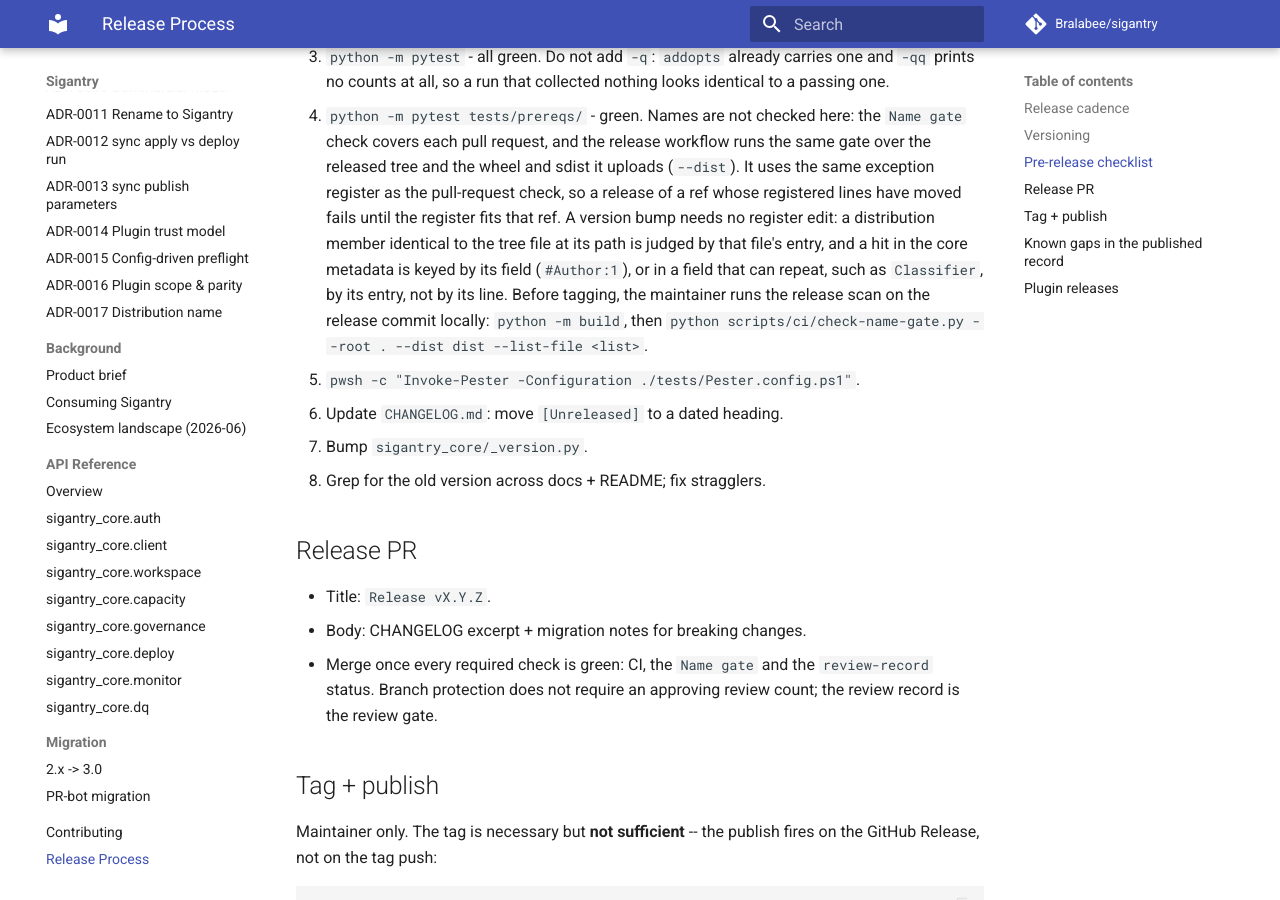
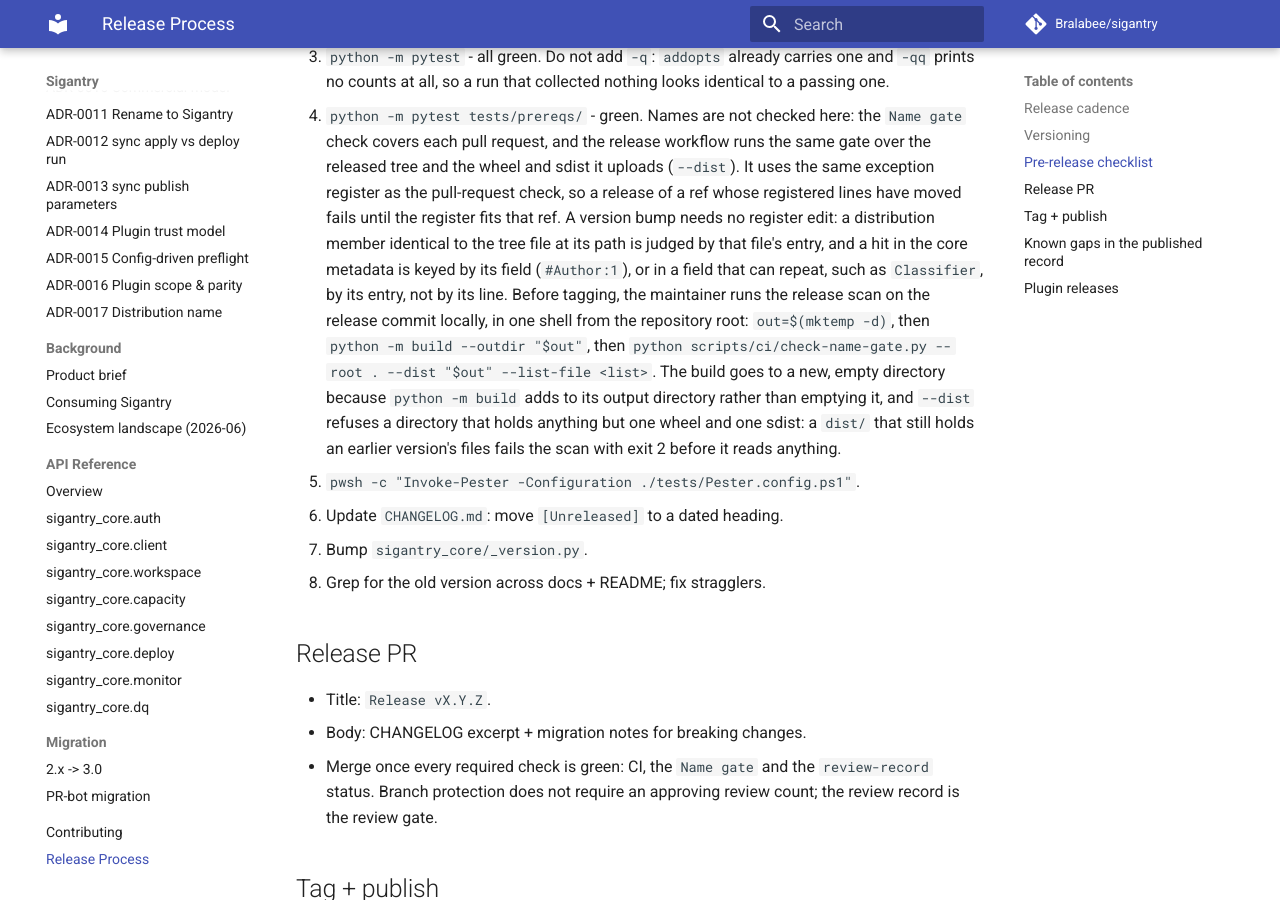
Before and after one commit to Bralabee/sigantry, an MkDocs documentation site: the page built from docs/release-process.md, in a window 1280 px wide and 900 px high, scrolled down 1295 px. Built offline with MkDocs 1.6.1 and Material for MkDocs 9.7.7, drawn with Linux system fonts in a browser that asks for light colours; comment, search, counter and statistics services are not loaded.

Commit message:
docs(release): build the pre-tag scan into a new, empty directory
The pre-release checklist told the maintainer to run python -m build and
then scan with --dist dist. python -m build adds to its output directory
rather than emptying it, and --dist refuses a directory that holds
anything but exactly one wheel and one sdist, because that directory is
what the upload sends. A maintainer who had built any earlier release in
the same checkout would run the only local check of the wheel!/sdist!
register entries and get exit 2 ("it holds 4 entries") for a reason that
has nothing to do with names.

The step now builds into a directory made for the run, outside the tree:
out=$(mktemp -d), then python -m build --outdir "$out", then the gate with
--dist "$out". Nothing is deleted, and the artifacts never sit in the tree
the same run scans. The step says why the directory must be new.

Run as written, in one shell from the root of this branch with a
synthetic list, it built sigantry-1.0.0 and the gate exited 0 (643 files,
296 members identical to the tree). With a token that occurs only in the
wheel's WHEEL file the same scan exited 1 on that member, so it read the
artifacts; with an earlier build's pair beside the new one it exited 2.

```diff
--- a/docs/release-process.md
+++ b/docs/release-process.md
@@ -62,9 +62,15 @@
    path is judged by that file's entry, and a hit in the core metadata is
    keyed by its field (`#Author:1`), or in a field that can repeat, such
    as `Classifier`, by its entry, not by its line. Before tagging, the
-   maintainer runs the release scan on the release commit locally:
-   `python -m build`, then
-   `python scripts/ci/check-name-gate.py --root . --dist dist --list-file <list>`.
+   maintainer runs the release scan on the release commit locally, in one
+   shell from the repository root: `out=$(mktemp -d)`, then
+   `python -m build --outdir "$out"`, then
+   `python scripts/ci/check-name-gate.py --root . --dist "$out" --list-file <list>`.
+   The build goes to a new, empty directory because `python -m build` adds
+   to its output directory rather than emptying it, and `--dist` refuses a
+   directory that holds anything but one wheel and one sdist: a `dist/`
+   that still holds an earlier version's files fails the scan with exit 2
+   before it reads anything.
 5. `pwsh -c "Invoke-Pester -Configuration ./tests/Pester.config.ps1"`.
 6. Update `CHANGELOG.md`: move `[Unreleased]` to a dated heading.
 7. Bump `sigantry_core/_version.py`.
```
